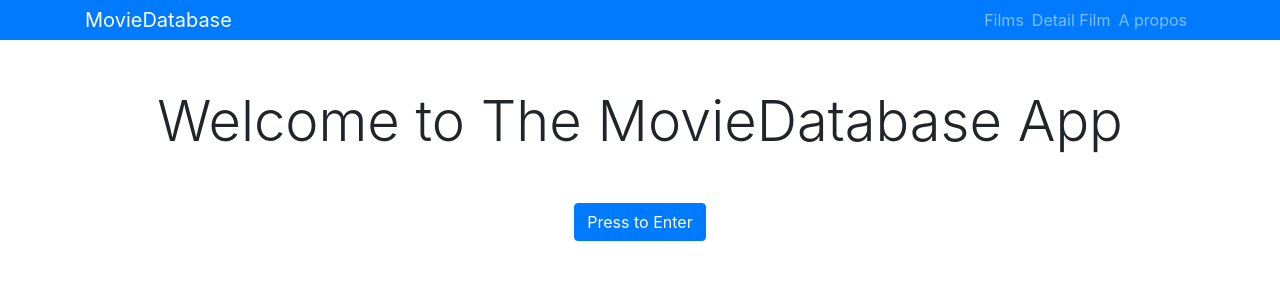
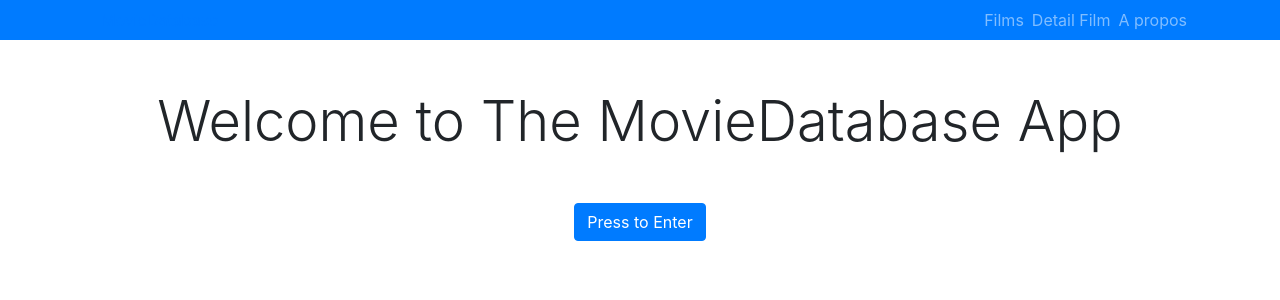
Before and after one commit to cyril-cordier/React-TMDB-Test-Fleet, a React (Create React App) app: page /Details in a window 1280 px wide. Shown: the top 300 px of the page. Built offline with nearby package versions, Linux system fonts and the light colour scheme.

Commit message:
modif link home

```diff
--- a/src/components/interface/Header.js
+++ b/src/components/interface/Header.js
@@ -6,7 +6,7 @@ export default function Header() {
         <div>
             <nav className="navbar navbar-dark bg-primary mb-3 py-0">
                 <div className="container">
-                    <a href="/Movies" className="navbar-brand">MovieDatabase</a>
+                    <Link to="/" className="nav-link">MovieDatabase</Link>
                     <ul className="navbar-nav d-inline-block">
                         <li className="nav-item d-inline-block mr-2">
                         <Link to="/Movies" className="nav-link">Films</Link>
```
Also changed, not shown: 1 other file (tests, documents, lock files or other folders).
